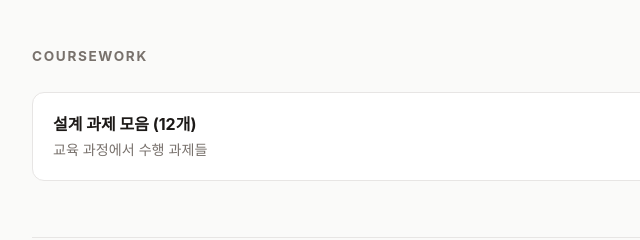
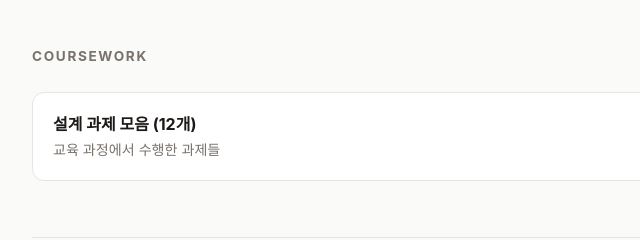
Before and after one commit to eugeneson3/eugeneson3.github.io, an Astro site: page / in a window 1280 px wide. Shown: the part 1440-1680 px from the top of the page, 244-884 px from the left. Built offline with nearby package versions, Linux system fonts and the light colour scheme; Astro itself is replaced by a stand-in of ours; a web font is replaced by a local one.

Commit message:
Fix typo in coursework description

```diff
--- a/src/pages/index.astro
+++ b/src/pages/index.astro
@@ -55,7 +55,7 @@ import { profile, skills, projects, coursework, experience, certs } from '../dat
           <summary>
             <div>
               <strong>설계 과제 모음 ({coursework.length}개)</strong>
-              <div class="meta">교육 과정에서 수행 과제들</div>
+              <div class="meta">교육 과정에서 수행한 과제들</div>
             </div>
             <Chevron />
           </summary>
```
